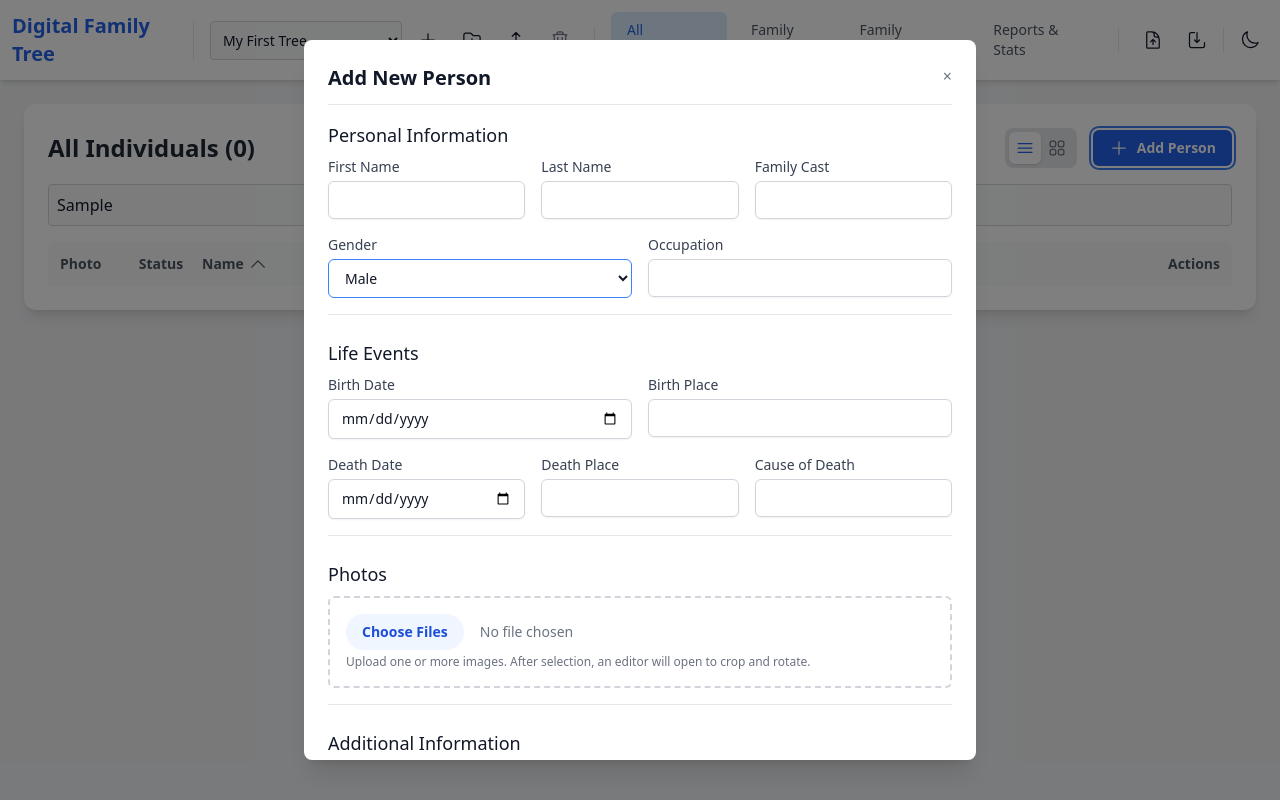
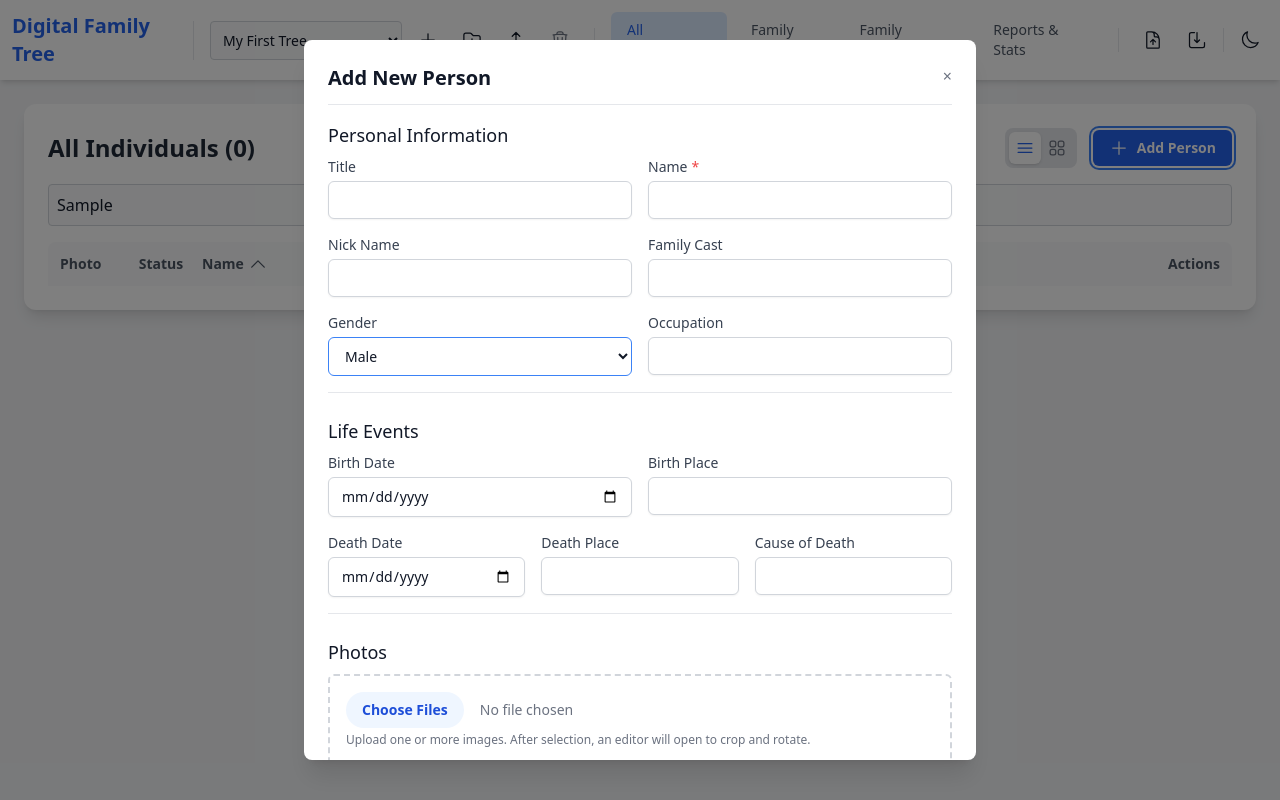
Before and after one commit to farooqtariqbutt/FamilyTree2.0, a React (Vite) app: page / in a window 1280 px wide. Both pictures are taken after typing "Sample" into the empty fields and a click on the button "Add Person". Built offline with nearby package versions, Linux system fonts and the light colour scheme.

Commit message:
Update PersonForm.tsx

```diff
--- a/components/PersonForm.tsx
+++ b/components/PersonForm.tsx
@@ -28,8 +28,9 @@ export default function PersonForm({ isOpen, onClose, personToEdit, newPersonTem
   const [imageFilesToProcess, setImageFilesToProcess] = useState<File[]>([]);
 
   const initialFormState = {
+    title: '',
     firstName: '',
-    lastName: '',
+    nickName: '',
     familyCast: '',
     gender: Gender.Male,
     parentIds: [],
@@ -160,7 +161,7 @@ export default function PersonForm({ isOpen, onClose, personToEdit, newPersonTem
   const handleSubmit = (e: React.FormEvent) => {
     e.preventDefault();
     if (!formData.firstName) {
-      alert('First Name is required.');
+      alert('Name is required.');
       return;
     }
     if (personToEdit) {
@@ -214,9 +215,10 @@ export default function PersonForm({ isOpen, onClose, personToEdit, newPersonTem
         {/* Basic Info */}
         <div className="border-b border-gray-200 dark:border-gray-700 pb-4">
              <h3 className="text-lg font-medium text-gray-900 dark:text-gray-100 mb-2">Personal Information</h3>
-            <div className="grid grid-cols-1 md:grid-cols-3 gap-4">
-                <Input label="First Name" name="firstName" value={formData.firstName || ''} onChange={handleChange} required />
-                <Input label="Last Name" name="lastName" value={formData.lastName || ''} onChange={handleChange} />
+            <div className="grid grid-cols-1 md:grid-cols-2 gap-4">
+                <Input label="Title" name="title" value={formData.title || ''} onChange={handleChange} />
+                <Input label={<>Name<span className="text-red-500 ml-1">*</span></>} name="firstName" value={formData.firstName || ''} onChange={handleChange} required />
+                <Input label="Nick Name" name="nickName" value={formData.nickName || ''} onChange={handleChange} />
                 <Input label="Family Cast" name="familyCast" value={formData.familyCast || ''} onChange={handleChange} />
             </div>
              <div className="grid grid-cols-1 md:grid-cols-2 gap-4 mt-4">
```
